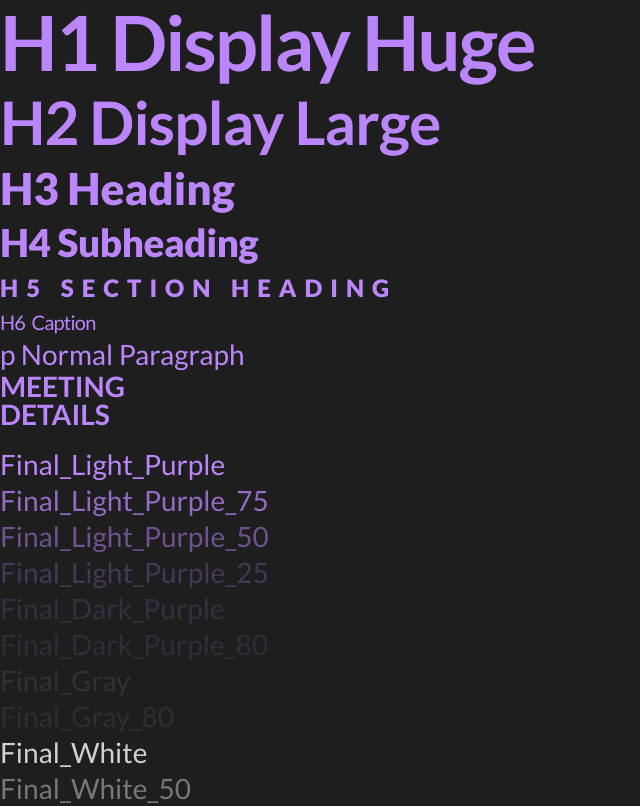
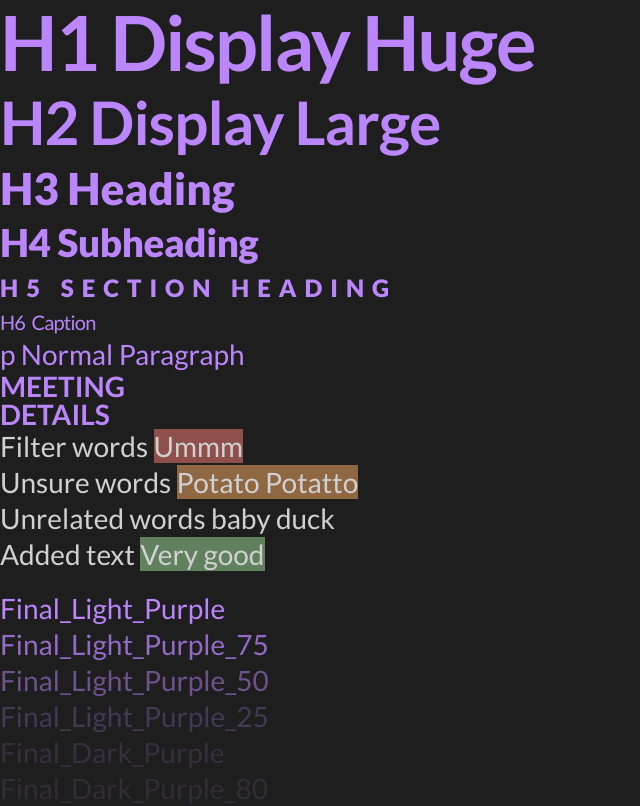
Before and after one commit to Jaywhisker/Satiscribe, a Next.js app in the folder SatiscribeFrontEnd/: page /WX in a window 1280 px wide. Shown: the top 806 px of the page, without its empty margins (0-640 px from the left). Built offline with nearby package versions, Linux system fonts and the light colour scheme.

Commit message:
yes more stuff

```diff
--- a/SatiscribeFrontEnd/pages/WX/index.js
+++ b/SatiscribeFrontEnd/pages/WX/index.js
@@ -1,10 +1,11 @@
 import React from 'react'
-import style from '@/styles/Colourtest.module.css'
+import color from '@/styles/Colourtest.module.css'
 import flexi from '@/styles/Flexible.module.css'
+import contentModule from '@/styles/components/contentblocks.module.css'
 
 function colourtest() {
     return (
-        <div className={style.container}>
+        <div className={color.container}>
             <h1>H1 Display Huge</h1>
             <h2>H2 Display Large</h2>
             <h3>H3 Heading</h3>
@@ -13,35 +14,41 @@ function colourtest() {
             <h6>H6 Caption</h6>
             <p>p Normal Paragraph</p>
             <p className={flexi.transcribeLabelText}>Meeting<br /> Details</p>
+            <div className={contentModule.transcribeArea}>
+                <p style={{ color: `var(--Final_White)` }}>Filter words <b> Ummm</b> </p>
+                <p style={{ color: `var(--Final_White)` }}>Unsure words <i> Potato Potatto</i></p>
+                <p style={{ color: `var(--Final_White)` }}>Unrelated words <em> baby duck</em></p>
+                <p style={{ color: `var(--Final_White)` }}>Added text <span> Very good</span></p>
+            </div>
 
             <br></br>
-            <p className={style.text1}>Final_Light_Purple</p>
-            <p className={style.text2}>Final_Light_Purple_75</p>
-            <p className={style.text3}>Final_Light_Purple_50</p>
-            <p className={style.text4}>Final_Light_Purple_25</p>
-            <p className={style.text5}>Final_Dark_Purple</p>
-            <p className={style.text6}>Final_Dark_Purple_80</p>
-            <p className={style.text7}>Final_Gray</p>
-            <p className={style.text8}>Final_Gray_80</p>
-            <p className={style.text9}>Final_White</p>
-            <p className={style.text10}>Final_White_50</p>
-            <p className={style.text11}>Final_Component_Dark_Grey</p>
-            <p className={style.text12}>Final_Component_Lighter_Grey</p>
-            <p className={style.text13}>Final_Red</p>
-            <p className={style.text14}>Final_Yellow</p>
-            <p className={style.text15}>Final_Profile_Purple</p>
-            <p className={style.text16}>Final_Profile_Red</p>
-            <p className={style.text17}>Final_Profile_Grey</p>
-            <p className={style.text18}>Final_Profile_LightGrey</p>
-            <p className={style.text19}>Final_Profile_Blue</p>
-            <p className={style.text20}>Final_Profile_Orange</p>
-            <p className={style.text21}>Final_Profile_Green</p>
-            <p className={style.text22}>Final_Profile_Pink</p>
-            <p className={style.text23}>Final_Profile_White</p>
-            <p className={style.text24}>Final_Calendar_Green</p>
-            <p className={style.text25}>Final_Calendar_Purple</p>
-            <p className={style.text26}>Final_Calendar_Skin</p>
-            <p className={style.text27}>Final_Calendar_Pink</p>
+            <p className={color.text1}>Final_Light_Purple</p>
+            <p className={color.text2}>Final_Light_Purple_75</p>
+            <p className={color.text3}>Final_Light_Purple_50</p>
+            <p className={color.text4}>Final_Light_Purple_25</p>
+            <p className={color.text5}>Final_Dark_Purple</p>
+            <p className={color.text6}>Final_Dark_Purple_80</p>
+            <p className={color.text7}>Final_Gray</p>
+            <p className={color.text8}>Final_Gray_80</p>
+            <p className={color.text9}>Final_White</p>
+            <p className={color.text10}>Final_White_50</p>
+            <p className={color.text11}>Final_Component_Dark_Grey</p>
+            <p className={color.text12}>Final_Component_Lighter_Grey</p>
+            <p className={color.text13}>Final_Red</p>
+            <p className={color.text14}>Final_Yellow</p>
+            <p className={color.text15}>Final_Profile_Purple</p>
+            <p className={color.text16}>Final_Profile_Red</p>
+            <p className={color.text17}>Final_Profile_Grey</p>
+            <p className={color.text18}>Final_Profile_LightGrey</p>
+            <p className={color.text19}>Final_Profile_Blue</p>
+            <p className={color.text20}>Final_Profile_Orange</p>
+            <p className={color.text21}>Final_Profile_Green</p>
+            <p className={color.text22}>Final_Profile_Pink</p>
+            <p className={color.text23}>Final_Profile_White</p>
+            <p className={color.text24}>Final_Calendar_Green</p>
+            <p className={color.text25}>Final_Calendar_Purple</p>
+            <p className={color.text26}>Final_Calendar_Skin</p>
+            <p className={color.text27}>Final_Calendar_Pink</p>
         </div>
     )
 }
--- a/SatiscribeFrontEnd/styles/globals.css
+++ b/SatiscribeFrontEnd/styles/globals.css
@@ -11,7 +11,6 @@
   --contentMarginVert: 6vh;
   --contentPaddingVert: 3vh;
   --contentPaddingHor: 2vw
-
 }
 
 body {
@@ -106,6 +105,41 @@ p {
   color: var(--Final_Light_Purple);
 }
 
+b,
+i,
+em,
+span {
+  font-weight: inherit;
+  font-style: inherit;
+  text-decoration: inherit;
+}
+
+/* Filter words  */
+b {
+  width: fit-content;
+  background-color: var(--Final_Profile_Red);
+}
+
+/* AI unsure */
+i {
+  width: fit-content;
+  background-color: var(--Final_Profile_Orange);
+}
+
+/* Unrelated */
+em {
+  width: fit-content;
+  background-color: var(--Final_Profile_Yellow);
+
+}
+
+/* Filled in words  */
+span {
+  width: fit-content;
+  background-color: var(--Final_Profile_Green);
+}
+
+
 input {
   background-color: transparent;
   width: 100%;
```
